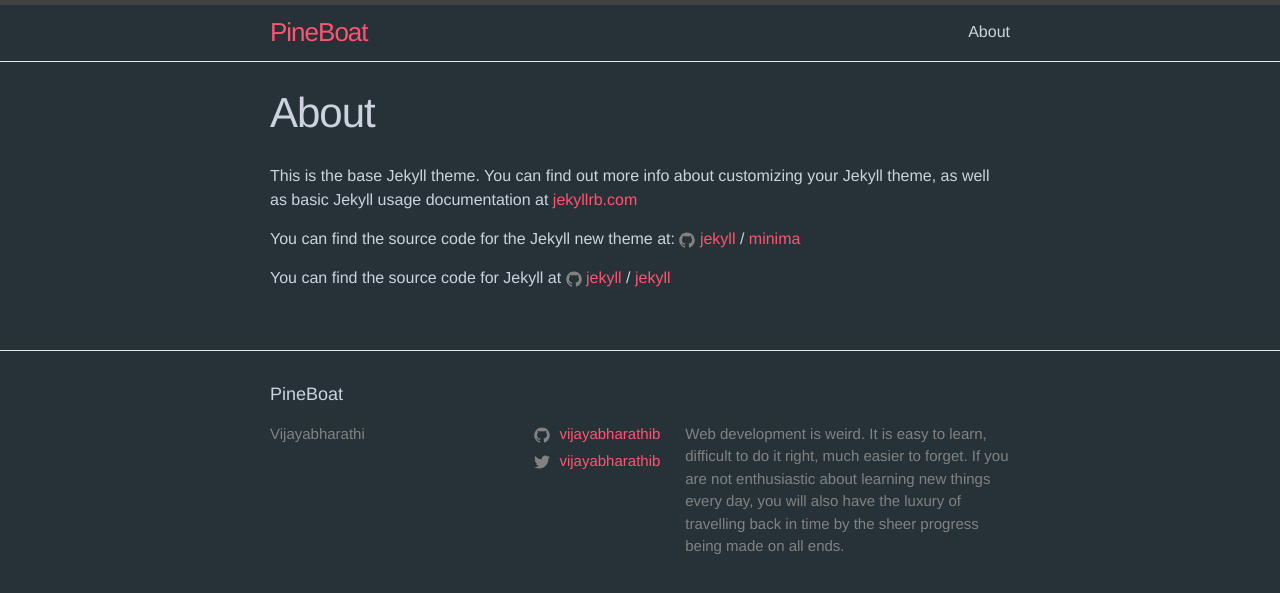
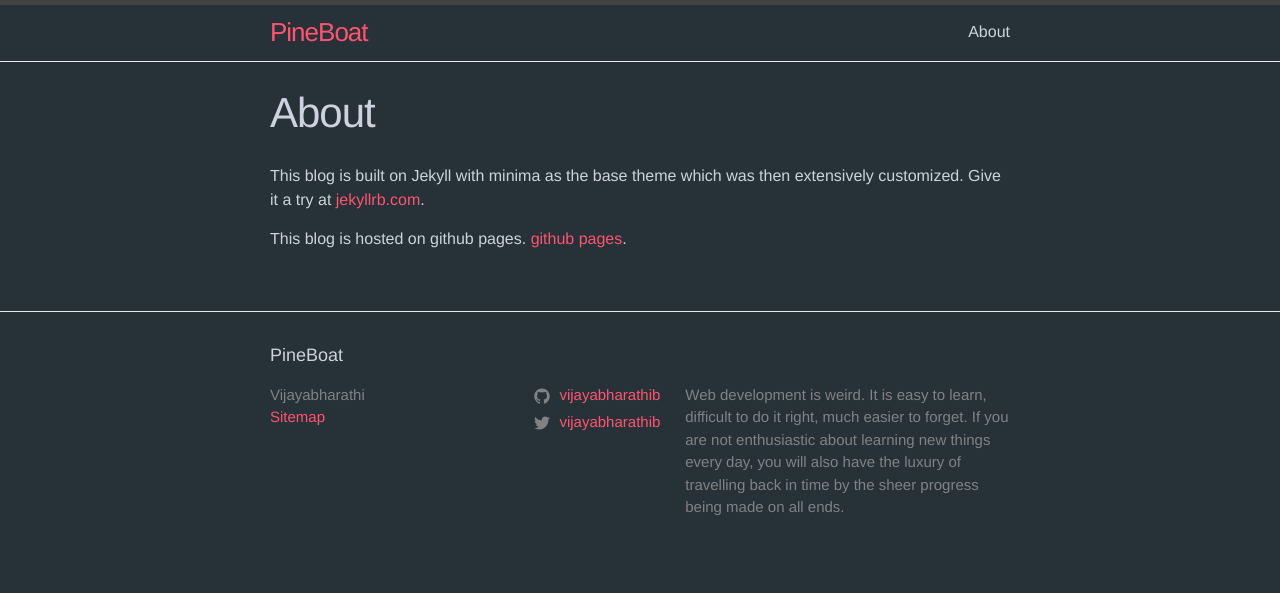
Before and after one commit to pineboat/pineboat.github.io, a Jekyll site: the page built from about.md, in a window 1280 px wide. Shown: the top 593 px of the page. Built offline with Jekyll 4.4.1, drawn with Linux system fonts in a browser that asks for light colours.

Commit message:
sitemap and seo

```diff
--- a/_config.yml
+++ b/_config.yml
@@ -18,16 +18,18 @@
 description: > # this means to ignore newlines until "baseurl:"
   Web development is weird. It is easy to learn, difficult to do it right, much easier to forget. If you are not enthusiastic about learning new things every day, you will also have the luxury of travelling back in time by the sheer progress being made on all ends.
 baseurl: "" # the subpath of your site, e.g. /blog
-url: "" # the base hostname & protocol for your site, e.g. http://example.com
+url: "https://pineboat.in" # the base hostname & protocol for your site, e.g. http://example.com
 twitter_username: vijayabharathib
 github_username:  vijayabharathib
 google_analytics: UA-80881928-2
-
+permalink: /:title/
 # Build settings
 markdown: kramdown
 #theme: jekyll-theme-midnight
 gems:
   - jekyll-feed
+  - jekyll-sitemap
+
 exclude:
   - Gemfile
   - Gemfile.lock
--- a/_includes/footer.html
+++ b/_includes/footer.html
@@ -17,6 +17,7 @@
             {% if site.email %}
             <li><a href="mailto:{{ site.email }}">{{ site.email }}</a></li>
             {% endif %}
+            <li><a href="/sitemap.xml">Sitemap</a></li>
         </ul>
       </div>
 
--- a/about.md
+++ b/about.md
@@ -1,15 +1,10 @@
 ---
 layout: page
 title: About
+excerpt: "Purpose of this blog and author details"
 permalink: /about/
 ---
 
-This is the base Jekyll theme. You can find out more info about customizing your Jekyll theme, as well as basic Jekyll usage documentation at [jekyllrb.com](https://jekyllrb.com/)
+This blog is built on Jekyll with minima as the base theme which was then extensively customized. Give it a try at  [jekyllrb.com](https://jekyllrb.com/).
 
-You can find the source code for the Jekyll new theme at:
-{% include icon-github.html username="jekyll" %} /
-[minima](https://github.com/jekyll/minima)
-
-You can find the source code for Jekyll at
-{% include icon-github.html username="jekyll" %} /
-[jekyll](https://github.com/jekyll/jekyll)
+This blog is hosted on github pages. [github pages](https://github.com/pages).
```
Also changed, not shown: _posts/2017-05-19-jekyll-on-github-pages-custom-domain-ssl.md (renamed from _posts/2017-05-19-first-own-post.markdown, +3 -2 lines).
